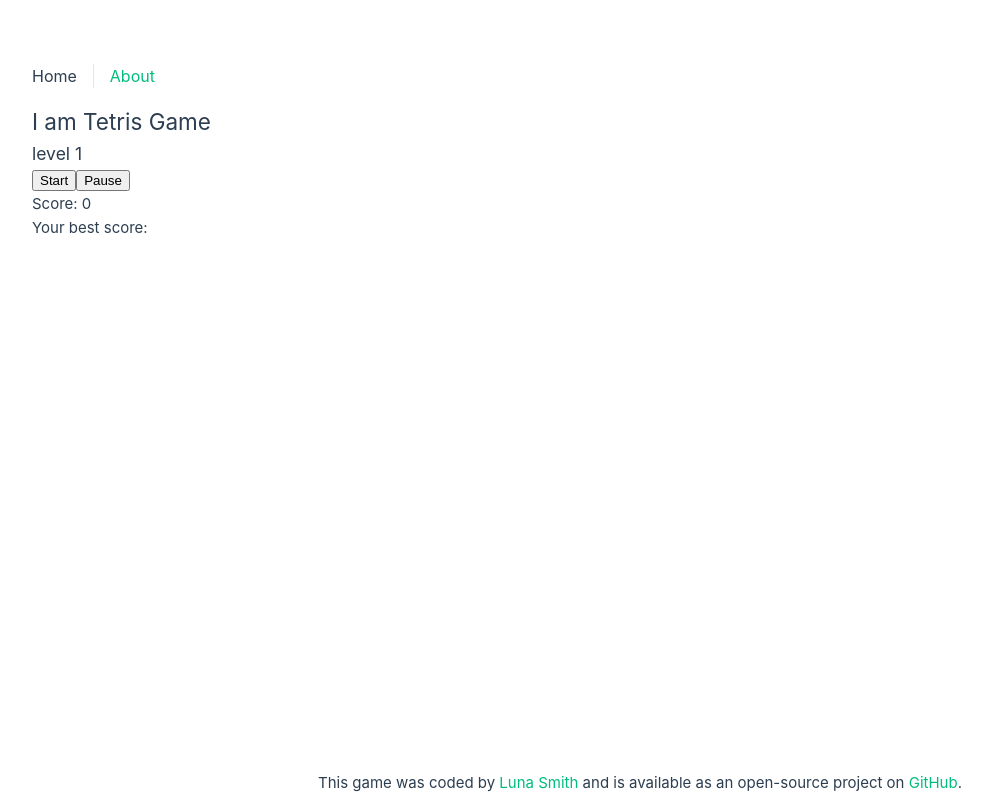
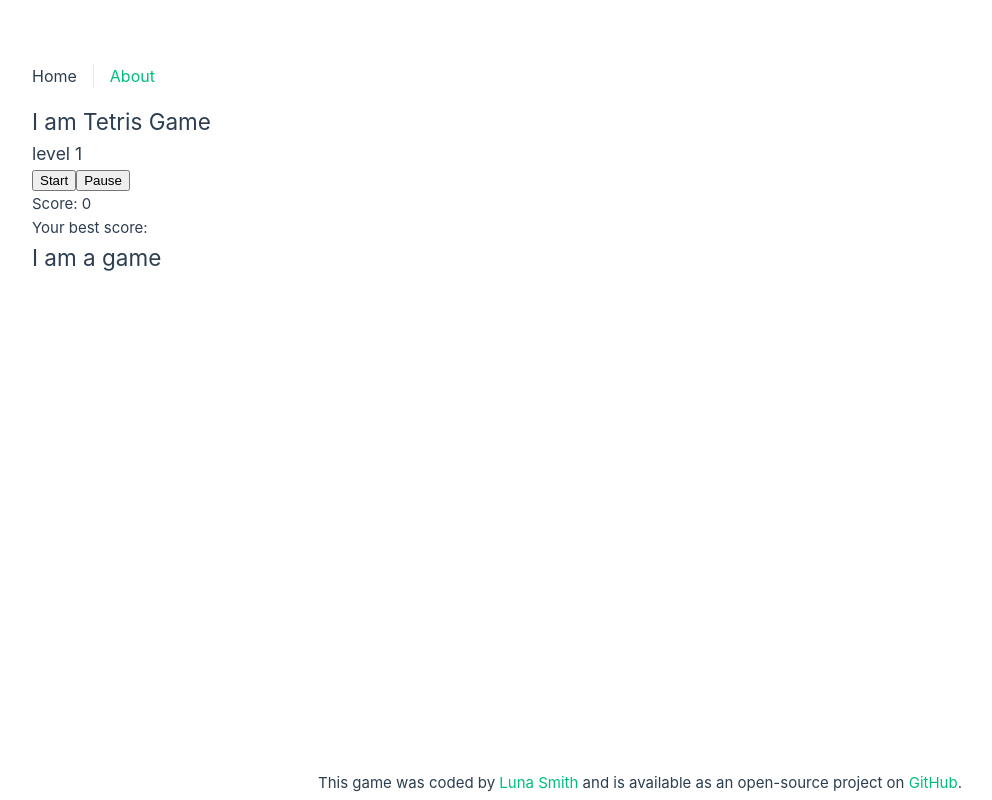
Before and after one commit to Lu-Smith/tetris_vue_typescript_tdd, a Vue app in the folder tetris/: page / in a window 1280 px wide. Shown: the whole page, without its empty margins (0-992 px from the left). Built offline with nearby package versions, Linux system fonts and the light colour scheme.

Commit message:
Created GameContainer

```diff
--- /dev/null
+++ b/tetris/src/components/GameContainer.vue
@@ -0,0 +1,3 @@
+<template>
+    <h2>I am a game</h2>
+</template>
--- a/tetris/src/components/TetrisGame.vue
+++ b/tetris/src/components/TetrisGame.vue
@@ -1,3 +1,7 @@
+<script lang="ts" setup>
+import GameContainer from './GameContainer.vue';
+</script>
+
 <template>
     <h2>I am Tetris Game</h2>
     <h3>level 1</h3>
@@ -7,4 +11,5 @@
         <div class="score">Score: 0</div>
         <div class="best-score">Your best score:</div>
     </div>
+    <GameContainer />
 </template>
```
Also changed, not shown: 1 other file (tests, documents, lock files or other folders).
